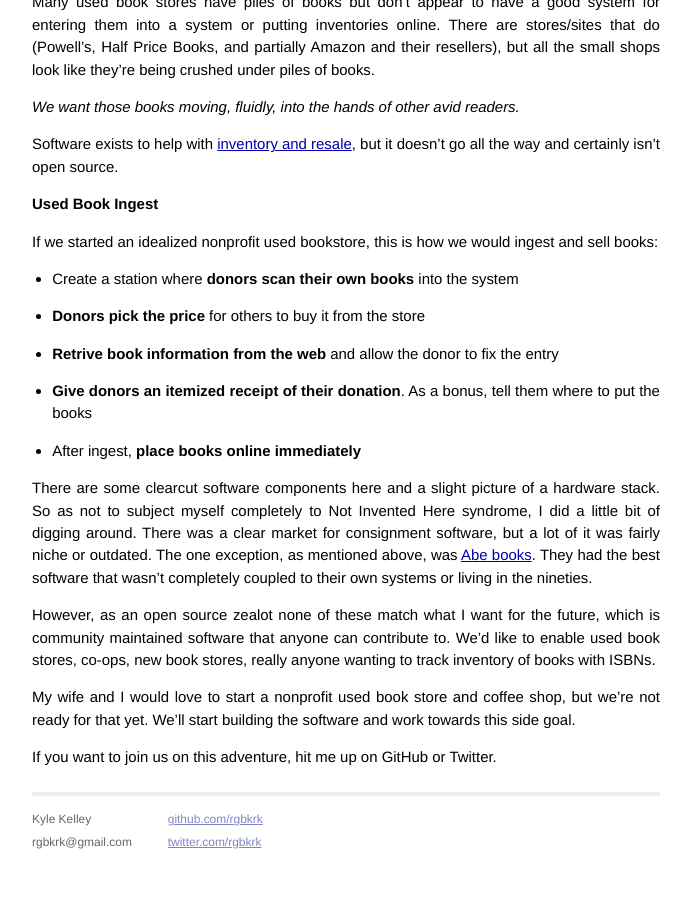
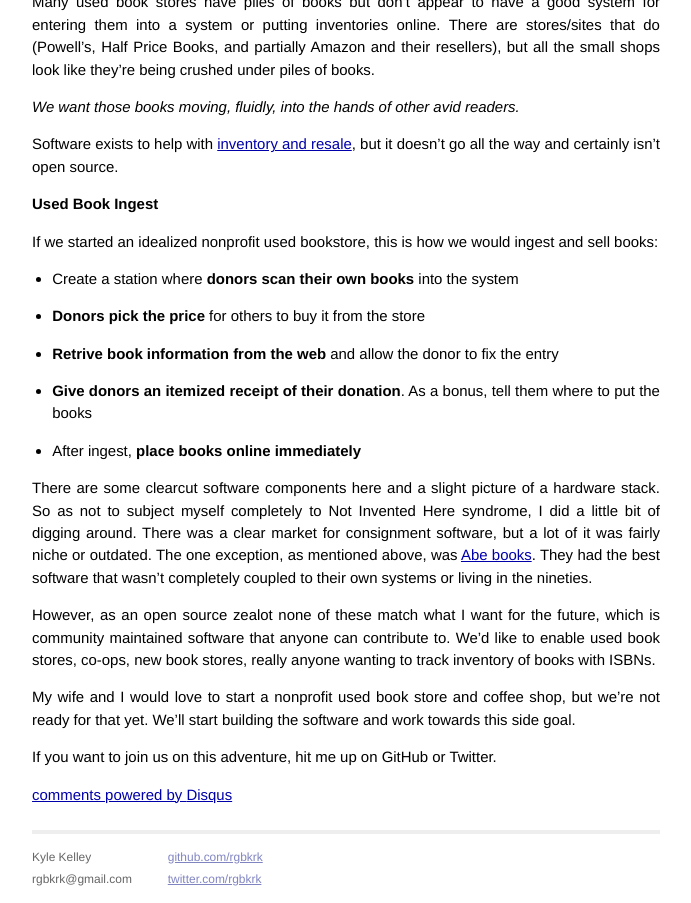
Before and after one commit to rgbkrk/rgbkrk.github.io, a Jekyll site: the page built from _posts/2013-06-15-used-books.markdown, in a window 1280 px wide, cut to the strip 868-1771 px from the top of the page. Shown: the whole strip, without its empty margins (294-985 px from the left). Built offline with Jekyll 4.4.1, drawn with Linux system fonts in a browser that asks for light colours; nearby versions of some CDN libraries; comment, search, counter and statistics services are not loaded; before the commit the page ends 1733 px from its top, so only the background shows below that; part of the change alters nothing that is shown.

Commit message:
Add comments from Disqus

```diff
--- a/_config.yml
+++ b/_config.yml
@@ -1,2 +1,3 @@
 name: RedGreenBlue
 pygments: true
+comments: true
--- a/_layouts/post.html
+++ b/_layouts/post.html
@@ -7,3 +7,17 @@ layout: default
 <div class="post">
 {{ content }}
 </div>
+
+<div>
+    <div id="disqus_thread"></div>
+    <script type="text/javascript">
+        var disqus_shortname = 'rgbkrk';
+        (function() {
+            var dsq = document.createElement('script'); dsq.type = 'text/javascript'; dsq.async = true;
+            dsq.src = '//' + disqus_shortname + '.disqus.com/embed.js';
+            (document.getElementsByTagName('head')[0] || document.getElementsByTagName('body')[0]).appendChild(dsq);
+        })();
+    </script>
+    <noscript>Please enable JavaScript to view the <a href="http://disqus.com/?ref_noscript">comments powered by Disqus.</a></noscript>
+    <a href="http://disqus.com" class="dsq-brlink">comments powered by <span class="logo-disqus">Disqus</span></a>
+</div>
```
Also changed, not shown: _posts/2013-06-15-used-books.markdown (line endings or trailing spaces).
